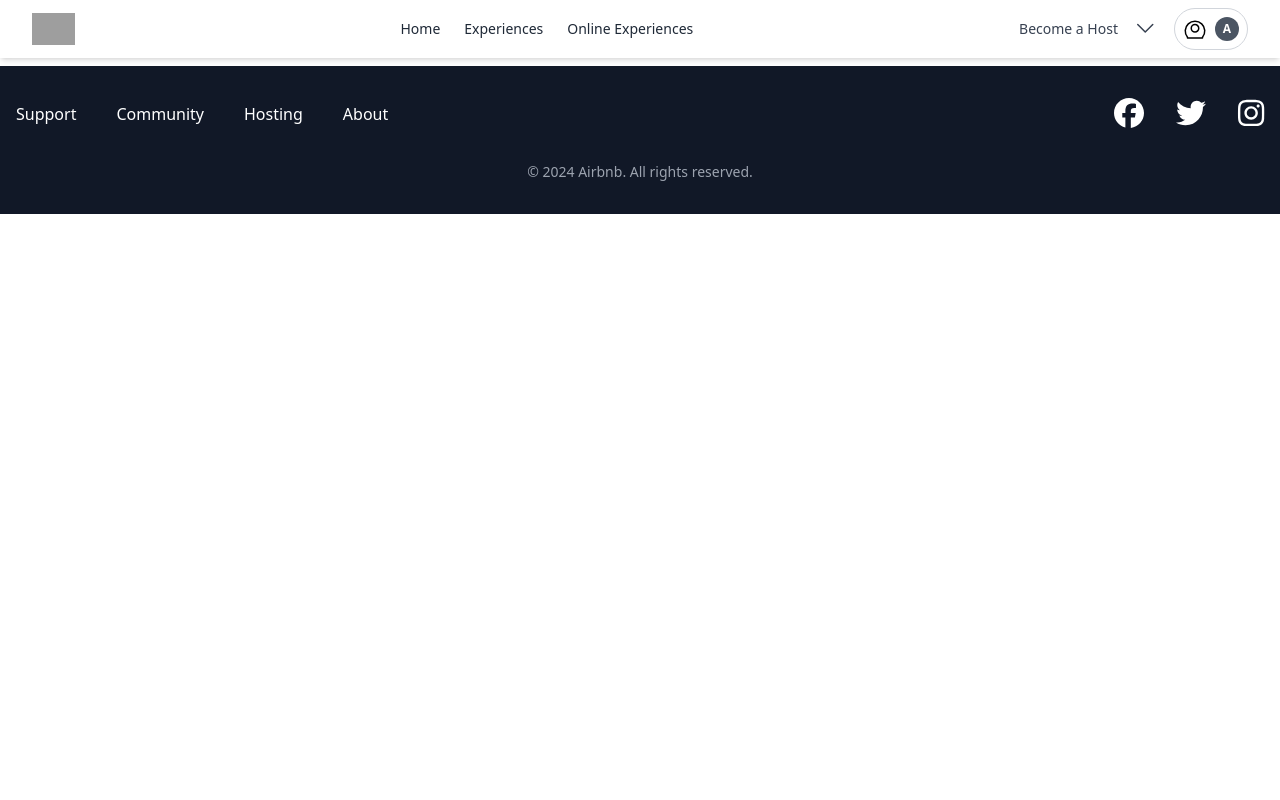
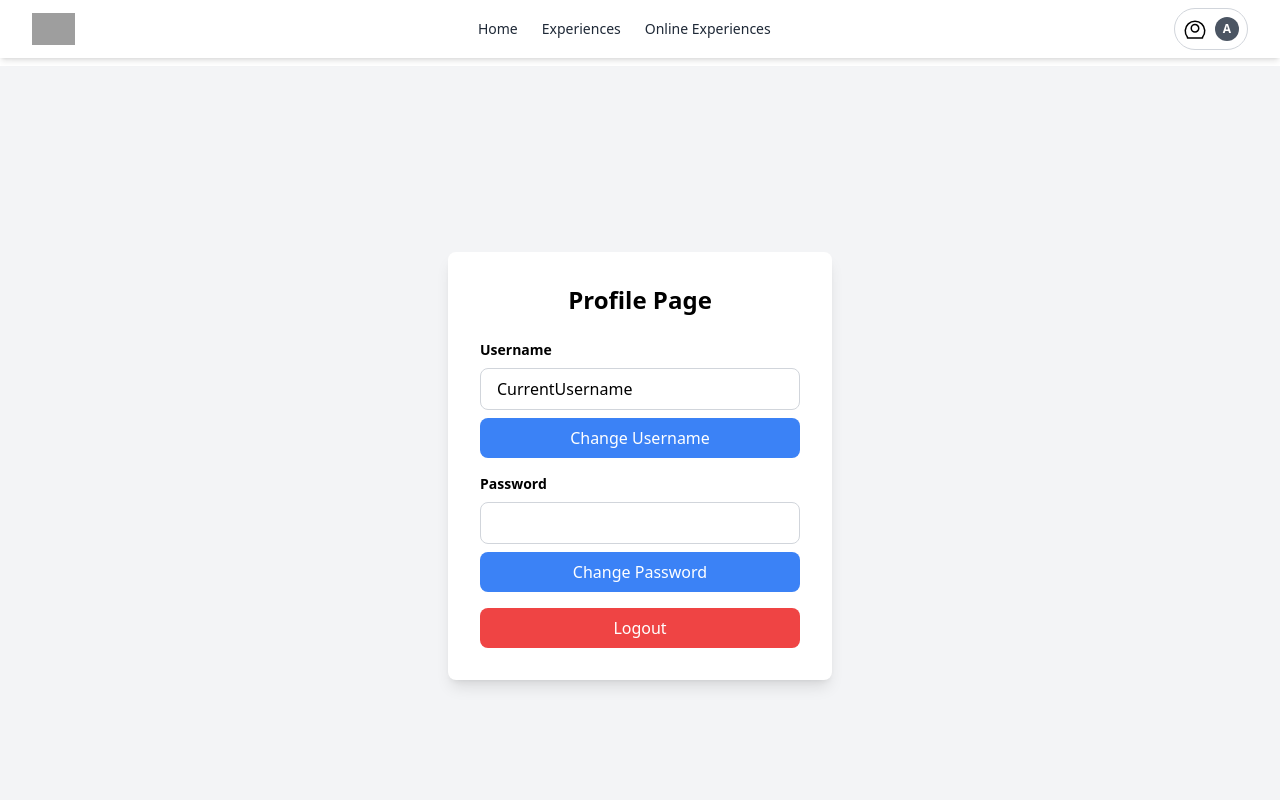
Before and after one commit to abdullahamir1233/WebProject, a React (Vite) app: page /profile in a window 1280 px wide. Shown: the top 800 px of the page. Built offline with nearby package versions, Linux system fonts and the light colour scheme; grey boxes are pictures that could not be loaded.

Commit message:
Add authentication pages and profile management; enhance search functionality with listing suggestions

```diff
--- a/src/App.jsx
+++ b/src/App.jsx
@@ -7,6 +7,9 @@ import ListingDetails from './pages/ListingDetails';
 import BookingPage from './pages/BookingPage';
 import AdminHome from './pages/AdminHome';
 import AdminLogin from './pages/AdminLogin';
+import Login from './pages/Login';
+import Signup from './pages/Signup';
+import ProfilePage from './pages/ProfilePage';
 
 function App() {
   return (
@@ -19,6 +22,9 @@ function App() {
           <Route path="/booking/:id" element={<BookingPage />} />
           <Route path="/admin" element={<AdminHome />} />
           <Route path="/admin/login" element={<AdminLogin />} />
+          <Route path='/login' element={<Login />} />
+          <Route path='/signup' element={<Signup />} />
+          <Route path='/profile' element={<ProfilePage />} />
         </Routes>
         <Footer />
       </div>
--- a/src/components/Navbar.jsx
+++ b/src/components/Navbar.jsx
@@ -1,7 +1,117 @@
-// src/components/Navbar.jsx
+// // // src/components/Navbar.jsx
+// // import React from 'react';
+
+// // const Navbar = () => {
+// //   return (
+// //     <nav className="bg-white shadow-md py-2 px-8 flex justify-between items-center sticky top-0 z-10">
+// //       {/* Logo */}
+// //       <div className="text-3xl font-bold text-red-600">
+// //         <img
+// //           src="https://upload.wikimedia.org/wikipedia/commons/6/69/Airbnb_Logo_Bélo.svg"
+// //           alt="Airbnb Logo"
+// //           className="h-8"
+// //         />
+// //       </div>
+
+// //       {/* Navigation Links */}
+// //       <ul className="flex space-x-6 text-sm font-medium text-gray-800">
+// //         <li className="cursor-pointer hover:underline">Home</li>
+// //         <li className="cursor-pointer hover:underline">Experiences</li>
+// //         <li className="cursor-pointer hover:underline">Online Experiences</li>
+// //       </ul>
+
+// //       {/* User Menu */}
+// //       <div className="flex items-center space-x-4">
+// //         <div className="text-sm cursor-pointer text-gray-700 hover:text-black">
+// //           Become a Host
+// //         </div>
+// //         <div className="cursor-pointer">
+// //           <svg xmlns="http://www.w3.org/2000/svg" fill="none" viewBox="0 0 24 24" strokeWidth="1.5" stroke="currentColor" className="w-6 h-6 text-gray-700 hover:text-black">
+// //             <path strokeLinecap="round" strokeLinejoin="round" d="M3.75 7.5l7.5 7.5 7.5-7.5" />
+// //           </svg>
+// //         </div>
+// //         <div className="flex items-center space-x-2 border border-gray-300 p-2 rounded-full hover:shadow-md cursor-pointer">
+// //           <svg xmlns="http://www.w3.org/2000/svg" fill="none" viewBox="0 0 24 24" strokeWidth="1.5" stroke="currentColor" className="w-6 h-6">
+// //             <path strokeLinecap="round" strokeLinejoin="round" d="M15.75 11.25a3.75 3.75 0 11-7.5 0 3.75 3.75 0 017.5 0z" />
+// //             <path strokeLinecap="round" strokeLinejoin="round" d="M4.5 20.25a9.75 9.75 0 1115 0v.75H4.5v-.75z" />
+// //           </svg>
+// //           <div className="bg-gray-600 rounded-full text-white text-xs font-bold w-6 h-6 flex justify-center items-center">
+// //             A
+// //           </div>
+// //         </div>
+// //       </div>
+// //     </nav>
+// //   );
+// // };
+
+// // export default Navbar;
+// import React from 'react';
+// import { Link } from 'react-router-dom'; // Import Link from react-router-dom
+
+// const Navbar = () => {
+//   return (
+//     <nav className="bg-white shadow-md py-2 px-8 flex justify-between items-center sticky top-0 z-10">
+//       {/* Logo */}
+//       <div className="text-3xl font-bold text-red-600">
+//         <Link to="/"> {/* Wrap the logo with Link to navigate to the homepage */}
+//           <img
+//             src="https://upload.wikimedia.org/wikipedia/commons/6/69/Airbnb_Logo_Bélo.svg"
+//             alt="Airbnb Logo"
+//             className="h-8"
+//           />
+//         </Link>
+//       </div>
+
+//       {/* Navigation Links */}
+//       <ul className="flex space-x-6 text-sm font-medium text-gray-800">
+//         <li className="cursor-pointer hover:underline">Home</li>
+//         <li className="cursor-pointer hover:underline">Experiences</li>
+//         <li className="cursor-pointer hover:underline">Online Experiences</li>
+//       </ul>
+
+//       {/* User Menu */}
+//       <div className="flex items-center space-x-4">
+//         <div className="text-sm cursor-pointer text-gray-700 hover:text-black">
+//           Become a Host
+//         </div>
+//         <div className="cursor-pointer">
+//           <svg xmlns="http://www.w3.org/2000/svg" fill="none" viewBox="0 0 24 24" strokeWidth="1.5" stroke="currentColor" className="w-6 h-6 text-gray-700 hover:text-black">
+//             <path strokeLinecap="round" strokeLinejoin="round" d="M3.75 7.5l7.5 7.5 7.5-7.5" />
+//           </svg>
+//         </div>
+//         <div className="flex items-center space-x-2 border border-gray-300 p-2 rounded-full hover:shadow-md cursor-pointer">
+//           <svg xmlns="http://www.w3.org/2000/svg" fill="none" viewBox="0 0 24 24" strokeWidth="1.5" stroke="currentColor" className="w-6 h-6">
+//             <path strokeLinecap="round" strokeLinejoin="round" d="M15.75 11.25a3.75 3.75 0 11-7.5 0 3.75 3.75 0 017.5 0z" />
+//             <path strokeLinecap="round" strokeLinejoin="round" d="M4.5 20.25a9.75 9.75 0 1115 0v.75H4.5v-.75z" />
+//           </svg>
+//           <div className="bg-gray-600 rounded-full text-white text-xs font-bold w-6 h-6 flex justify-center items-center">
+//             A
+//           </div>
+//         </div>
+//       </div>
+//     </nav>
+//   );
+// };
+
+// export default Navbar;
 import React from 'react';
+import { useNavigate } from 'react-router-dom';
 
 const Navbar = () => {
+  const navigate = useNavigate();
+
+  // Get token from local storage
+  const isLoggedIn = localStorage.getItem('token');
+
+
+  const handleProfileClick = () => {
+    if (isLoggedIn) {
+      navigate('/profile'); // Navigate to profile page
+    } else {
+      navigate('/login'); // Navigate to login page
+    }
+  };
+
   return (
     <nav className="bg-white shadow-md py-2 px-8 flex justify-between items-center sticky top-0 z-10">
       {/* Logo */}
@@ -9,7 +119,8 @@ const Navbar = () => {
         <img
           src="https://upload.wikimedia.org/wikipedia/commons/6/69/Airbnb_Logo_Bélo.svg"
           alt="Airbnb Logo"
-          className="h-8"
+          className="h-8 cursor-pointer"
+          onClick={() => navigate('/')} // Navigate to the homepage on logo click
         />
       </div>
 
@@ -21,16 +132,10 @@ const Navbar = () => {
       </ul>
 
       {/* User Menu */}
-      <div className="flex items-center space-x-4">
-        <div className="text-sm cursor-pointer text-gray-700 hover:text-black">
-          Become a Host
-        </div>
-        <div className="cursor-pointer">
-          <svg xmlns="http://www.w3.org/2000/svg" fill="none" viewBox="0 0 24 24" strokeWidth="1.5" stroke="currentColor" className="w-6 h-6 text-gray-700 hover:text-black">
-            <path strokeLinecap="round" strokeLinejoin="round" d="M3.75 7.5l7.5 7.5 7.5-7.5" />
-          </svg>
-        </div>
-        <div className="flex items-center space-x-2 border border-gray-300 p-2 rounded-full hover:shadow-md cursor-pointer">
+      <div
+        className="flex items-center space-x-2 border border-gray-300 p-2 rounded-full hover:shadow-md cursor-pointer"
+        onClick={handleProfileClick} // Navigate based on login state
+      >
         <svg xmlns="http://www.w3.org/2000/svg" fill="none" viewBox="0 0 24 24" strokeWidth="1.5" stroke="currentColor" className="w-6 h-6">
           <path strokeLinecap="round" strokeLinejoin="round" d="M15.75 11.25a3.75 3.75 0 11-7.5 0 3.75 3.75 0 017.5 0z" />
           <path strokeLinecap="round" strokeLinejoin="round" d="M4.5 20.25a9.75 9.75 0 1115 0v.75H4.5v-.75z" />
@@ -39,7 +144,6 @@ const Navbar = () => {
           A
         </div>
       </div>
-      </div>
     </nav>
   );
 };
--- /dev/null
+++ b/src/pages/ProfilePage.jsx
@@ -0,0 +1,77 @@
+import React, { useState } from 'react';
+import { useNavigate } from 'react-router-dom';
+
+const ProfilePage = () => {
+  const navigate = useNavigate();
+
+  // State for username and password updates
+  const [username, setUsername] = useState('CurrentUsername');
+  const [password, setPassword] = useState('');
+
+  const handleUsernameChange = () => {
+    // Placeholder function to handle username update
+    console.log(`New Username: ${username}`);
+    alert('Username updated!');
+  };
+
+  const handlePasswordChange = () => {
+    // Placeholder function to handle password update
+    console.log(`New Password: ${password}`);
+    alert('Password updated!');
+  };
+
+  return (
+    <div className="min-h-screen bg-gray-100 flex justify-center items-center">
+      <div className="bg-white shadow-lg rounded-lg p-8 w-96">
+        <h1 className="text-2xl font-bold text-center mb-6">Profile Page</h1>
+
+        {/* Username Section */}
+        <div className="mb-4">
+          <label className="block text-sm font-semibold mb-2">Username</label>
+          <input
+            type="text"
+            value={username}
+            onChange={(e) => setUsername(e.target.value)}
+            className="w-full border border-gray-300 rounded-lg px-4 py-2"
+          />
+          <button
+            onClick={handleUsernameChange}
+            className="w-full bg-blue-500 text-white py-2 mt-2 rounded-lg hover:bg-blue-600"
+          >
+            Change Username
+          </button>
+        </div>
+
+        {/* Password Section */}
+        <div className="mb-4">
+          <label className="block text-sm font-semibold mb-2">Password</label>
+          <input
+            type="password"
+            value={password}
+            onChange={(e) => setPassword(e.target.value)}
+            className="w-full border border-gray-300 rounded-lg px-4 py-2"
+          />
+          <button
+            onClick={handlePasswordChange}
+            className="w-full bg-blue-500 text-white py-2 mt-2 rounded-lg hover:bg-blue-600"
+          >
+            Change Password
+          </button>
+        </div>
+
+        {/* Logout Button */}
+        <button
+          onClick={() => {
+            localStorage.removeItem('token');
+            navigate('/login');
+          }}
+          className="w-full bg-red-500 text-white py-2 rounded-lg hover:bg-red-600"
+        >
+          Logout
+        </button>
+      </div>
+    </div>
+  );
+};
+
+export default ProfilePage;
```
Also changed, not shown: src/components/SearchBar.jsx (+51 -14 lines). Lines whose indentation alone changed are shown as unchanged.
